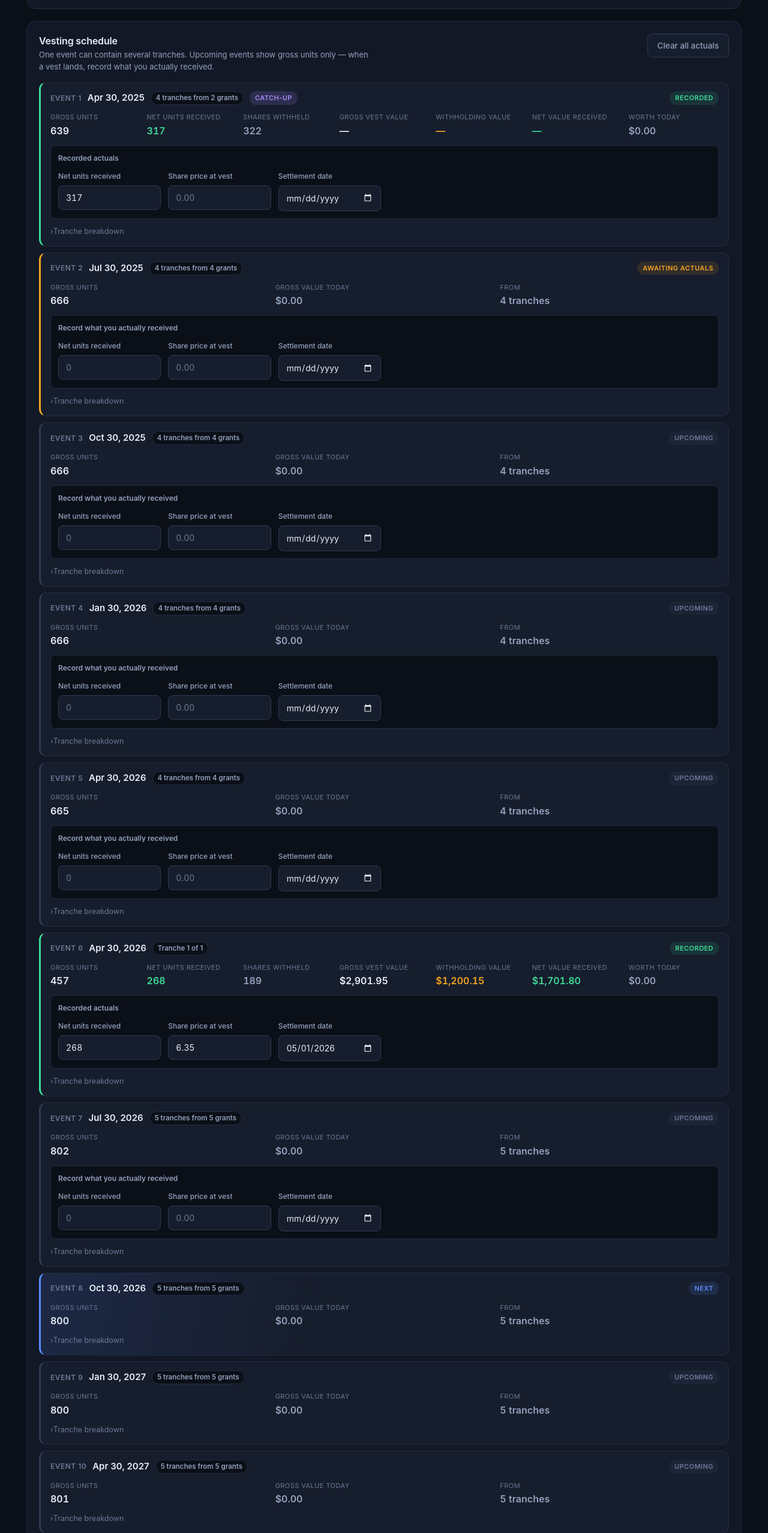
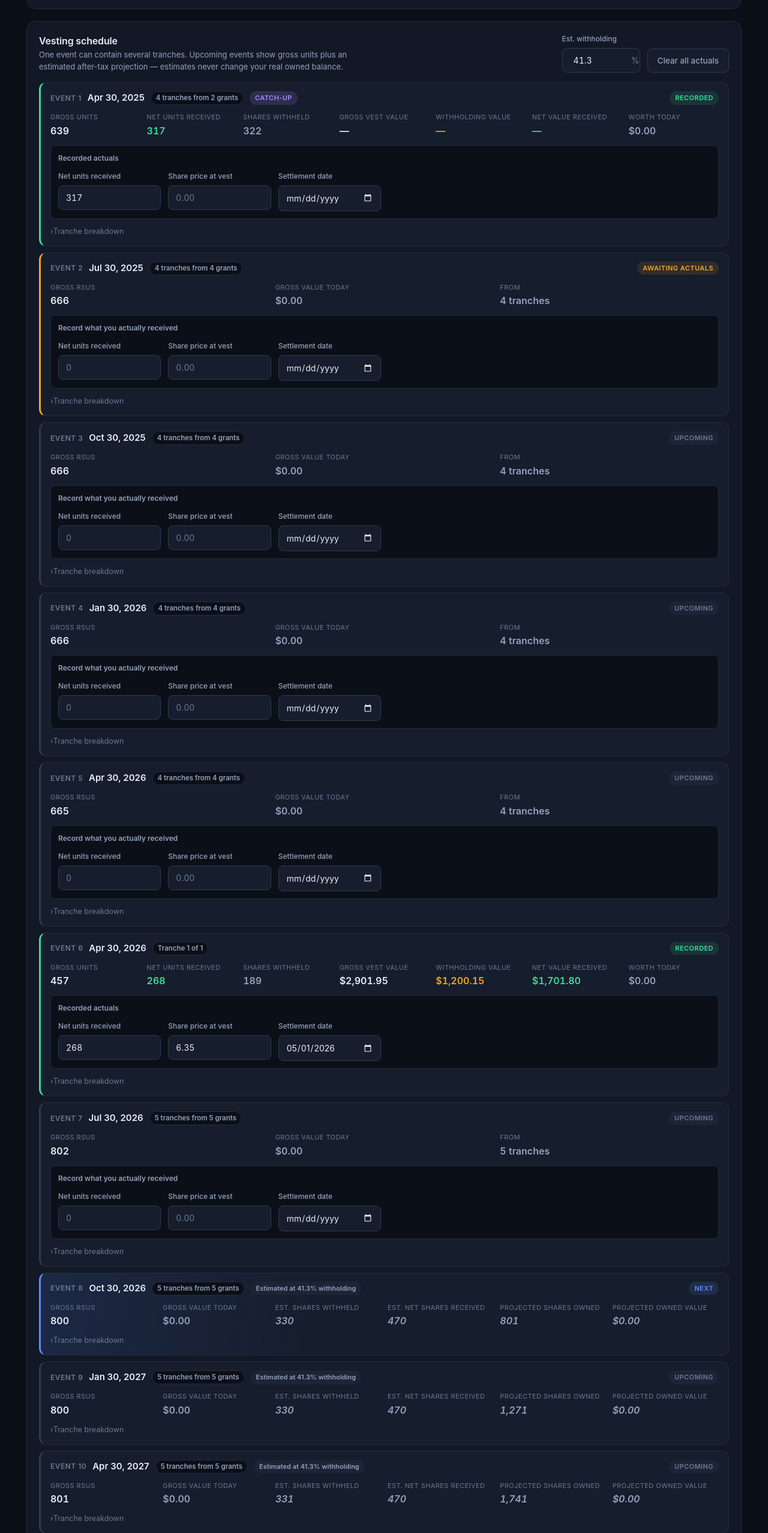
Before and after one commit to Felipe-Ma/solidigm-stock-calculator, a website with bundled scripts: page public/index.html in a window 1280 px wide. Shown: the part 1410-3966 px from the top of the page at 60% size. Built offline with nearby package versions, Linux system fonts and the light colour scheme; files whose address does not match are found by name.

Commit message:
Project after-tax outcomes for upcoming vests
Unvested events now show estimated shares withheld, estimated net shares
received, and a projected owned balance running forward from the real
current balance, alongside the existing gross value at today's price.

The withholding percentage is editable and persisted, defaulting to 41.3%.
Projections are labelled as estimates and never feed the real owned
balance, which still moves only on recorded actuals and transactions.

```diff
--- a/public/index.html
+++ b/public/index.html
@@ -91,9 +91,18 @@
           <div class="card-head">
             <div class="card-title">
               <h2>Vesting schedule</h2>
-              <p>One event can contain several tranches. Upcoming events show gross units only — when a vest lands, record what you actually received.</p>
+              <p>One event can contain several tranches. Upcoming events show gross units plus an estimated after-tax projection — estimates never change your real owned balance.</p>
             </div>
-            <button class="btn btn-ghost" type="button" id="reset-corrections">Clear all actuals</button>
+            <div class="card-actions">
+              <label class="field field-estimate">
+                <span class="field-label">Est. withholding</span>
+                <span class="input-affix">
+                  <input id="withholding-estimate" type="number" min="0" max="100" step="0.1" placeholder="41.3" />
+                  <span class="affix" aria-hidden="true">%</span>
+                </span>
+              </label>
+              <button class="btn btn-ghost" type="button" id="reset-corrections">Clear all actuals</button>
+            </div>
           </div>
           <div class="schedule-grid" id="schedule-grid"></div>
         </section>
--- a/public/src/main.js
+++ b/public/src/main.js
@@ -19,6 +19,9 @@ const TRANSACTION_TYPES = {
 const STOCK_PRICE_KEY = 'stockPrice';
 const GRANT_GROSS_OVERRIDES_KEY = 'grantGrossOverrides';
 const VEST_ACTUALS_KEY = 'vestActuals';
+const WITHHOLDING_ESTIMATE_KEY = 'withholdingEstimate';
+// Historical net retention has run near 58.7%, so roughly 41.3% of gross is withheld.
+const DEFAULT_WITHHOLDING_ESTIMATE = '41.3';
 const TRANSACTIONS_KEY = 'shareTransactions';
 const APPLIED_SEEDS_KEY = 'appliedSeeds';
 const TAXABLE_INCOME_INPUT_KEY = 'taxableIncomeInput';
@@ -72,6 +75,7 @@ let saveTimer;
 let stockPrice = 0;
 let grantGrossOverrides = {};
 let vestActuals = {};
+let withholdingEstimate = DEFAULT_WITHHOLDING_ESTIMATE;
 let shareTransactions = [];
 let appliedSeeds = [];
 let taxableIncomeEntries = [];
@@ -96,6 +100,7 @@ const futureValue = document.querySelector('#future-value');
 const stockPriceInput = document.querySelector('#stock-price');
 const nextVestCaption = document.querySelector('#next-vest-caption');
 const realizedValue = document.querySelector('#realized-value');
+const withholdingEstimateInput = document.querySelector('#withholding-estimate');
 const ledgerOwned = document.querySelector('#ledger-owned');
 const ledgerOwnedValue = document.querySelector('#ledger-owned-value');
 const ledgerUnvested = document.querySelector('#ledger-unvested');
@@ -295,6 +300,12 @@ function saveVestActuals() {
   });
 }
 
+function saveWithholdingEstimate() {
+  syncToCloud();
+  if (!database) return;
+  writeMetadata(WITHHOLDING_ESTIMATE_KEY, withholdingEstimate).catch(() => {});
+}
+
 function saveShareTransactions() {
   syncToCloud();
   if (!database) return;
@@ -857,6 +868,7 @@ function getAppStateData() {
     grants: sanitizeSavedGrants(grants),
     grantGrossOverrides,
     vestActuals,
+    withholdingEstimate,
     shareTransactions: sanitizeSavedTransactions(shareTransactions),
     appliedSeeds,
     incomeBaselines,
@@ -2041,6 +2053,18 @@ function updateTransactionPriceLabel() {
   transactionPriceInput.required = info.requiresPrice;
 }
 
+function getWithholdingEstimateRate() {
+  const percent = parseCurrencyAmount(withholdingEstimate);
+  const clamped = Math.min(Math.max(Number.isFinite(percent) ? percent : 0, 0), 100);
+  return clamped / 100;
+}
+
+function updateWithholdingEstimate(value) {
+  withholdingEstimate = String(value);
+  renderSchedule();
+  saveWithholdingEstimate();
+}
+
 function renderSchedule() {
   const schedule = getAdjustedSchedule(getSchedule());
   const today = startOfToday();
@@ -2098,6 +2122,22 @@ function renderSchedule() {
   const dueDateKey = dueRow ? dueRow.actualsKey : null;
   const nextDateKey = nextRow ? nextRow.actualsKey : null;
 
+  // Projections never touch the real owned balance; they run forward from it for unvested events only.
+  const estimateRate = getWithholdingEstimateRate();
+  const estimatePercent = Math.round(estimateRate * 1000) / 10;
+  const projections = new Map();
+  let projectedOwned = summary.owned;
+  schedule.forEach((row) => {
+    if (row.isRecorded || row.date <= today) return;
+    const estimatedNet = Math.round(row.total * (1 - estimateRate));
+    projectedOwned += estimatedNet;
+    projections.set(row.actualsKey, {
+      estimatedNet,
+      estimatedWithheld: row.total - estimatedNet,
+      projectedOwned,
+    });
+  });
+
   const list = document.createElement('div');
   list.className = 'schedule-grid';
   list.innerHTML = schedule.map((row, index) => {
@@ -2106,6 +2146,7 @@ function renderSchedule() {
     const isDue = actualsKey === dueDateKey;
     const isNext = actualsKey === nextDateKey;
     const canRecord = row.date <= today || row.isRecorded;
+    const projection = projections.get(actualsKey);
 
     const state = row.isRecorded ? 'is-recorded' : isDue ? 'is-due' : isNext ? 'is-next' : '';
     const badge = row.isRecorded
@@ -2149,17 +2190,36 @@ function renderSchedule() {
         `
       : `
           <div class="figure">
-            <span class="figure-label">Gross units</span>
+            <span class="figure-label">Gross RSUs</span>
             <strong class="figure-value">${formatShares(row.total)}</strong>
           </div>
           <div class="figure figure-muted">
             <span class="figure-label">Gross value today</span>
             <strong class="figure-value">${formatCurrency(row.total * stockPrice)}</strong>
           </div>
-          <div class="figure figure-muted">
-            <span class="figure-label">From</span>
-            <strong class="figure-value">${row.tranches.length} tranche${row.tranches.length === 1 ? '' : 's'}</strong>
-          </div>
+          ${projection ? `
+            <div class="figure figure-estimate">
+              <span class="figure-label">Est. shares withheld</span>
+              <strong class="figure-value">${formatShares(projection.estimatedWithheld)}</strong>
+            </div>
+            <div class="figure figure-estimate">
+              <span class="figure-label">Est. net shares received</span>
+              <strong class="figure-value">${formatShares(projection.estimatedNet)}</strong>
+            </div>
+            <div class="figure figure-estimate">
+              <span class="figure-label">Projected shares owned</span>
+              <strong class="figure-value">${formatShares(projection.projectedOwned)}</strong>
+            </div>
+            <div class="figure figure-estimate">
+              <span class="figure-label">Projected owned value</span>
+              <strong class="figure-value">${formatCurrency(projection.projectedOwned * stockPrice)}</strong>
+            </div>
+          ` : `
+            <div class="figure figure-muted">
+              <span class="figure-label">From</span>
+              <strong class="figure-value">${row.tranches.length} tranche${row.tranches.length === 1 ? '' : 's'}</strong>
+            </div>
+          `}
         `;
 
     const actualsBlock = canRecord
@@ -2211,6 +2271,7 @@ function renderSchedule() {
             <time datetime="${dateKey}">${formatDate(row.date)}</time>
             <span class="tranche-chip">${describeEventTranches(row)}</span>
             ${row.tranches.some((tranche) => tranche.isCaughtUp) ? '<span class="badge badge-catchup">Catch-up</span>' : ''}
+            ${projection ? `<span class="badge badge-estimate">Estimated at ${estimatePercent}% withholding</span>` : ''}
           </div>
           ${badge}
         </div>
@@ -2502,6 +2563,7 @@ async function initializeApp() {
   const savedStockPrice = cloudState ? cloudState.stockPrice : await readMetadata(STOCK_PRICE_KEY);
   const savedGrantGrossOverrides = cloudState ? cloudState.grantGrossOverrides : await readMetadata(GRANT_GROSS_OVERRIDES_KEY);
   const savedVestActuals = cloudState ? cloudState.vestActuals : await readMetadata(VEST_ACTUALS_KEY);
+  const savedWithholdingEstimate = cloudState ? cloudState.withholdingEstimate : await readMetadata(WITHHOLDING_ESTIMATE_KEY);
   const savedTransactions = cloudState ? cloudState.shareTransactions : await readMetadata(TRANSACTIONS_KEY);
   const savedSeeds = cloudState ? cloudState.appliedSeeds : await readMetadata(APPLIED_SEEDS_KEY);
   const legacyNetOverrides = cloudState ? cloudState.netUnitOverrides : await readMetadata('netUnitOverrides');
@@ -2572,6 +2634,10 @@ async function initializeApp() {
   retirementBaselineJ2Input.value = retirementBaselines.J2 || '';
   retirementContributionEntries = [...codeRetirementEntries, ...browserOnlyRetirementEntries];
   stockPriceInput.value = stockPrice || '';
+  withholdingEstimate = savedWithholdingEstimate === undefined || savedWithholdingEstimate === null || savedWithholdingEstimate === ''
+    ? DEFAULT_WITHHOLDING_ESTIMATE
+    : String(savedWithholdingEstimate);
+  withholdingEstimateInput.value = withholdingEstimate;
 
   const repoGrants = sanitizeSavedGrants(codeAppStateData?.grants || []);
   const browserGrants = sanitizeSavedGrants(cloudState ? cloudState.grants || [] : await readGrants());
@@ -2643,6 +2709,7 @@ copyAppStateJsonButton.addEventListener('click', () => {
 downloadAppStateJsonButton.addEventListener('click', downloadAppStateJson);
 resetCorrectionsButton.addEventListener('click', resetManualCorrections);
 stockPriceInput.addEventListener('input', (event) => updateStockPrice(event.target.value));
+withholdingEstimateInput.addEventListener('input', (event) => updateWithholdingEstimate(event.target.value));
 taxableIncomeInputField.addEventListener('input', (event) => updateTaxableIncomeDraft(event.target.value));
 retirementInputField.addEventListener('input', (event) => updateRetirementDraft(event.target.value));
 incomeEntryForm.addEventListener('submit', addTaxableIncomeEntry);
--- a/public/src/styles.css
+++ b/public/src/styles.css
@@ -666,6 +666,29 @@ select {
   color: #a78bfa;
 }
 
+.badge-estimate {
+  background: var(--surface-hover);
+  color: var(--text-muted);
+  text-transform: none;
+  letter-spacing: 0;
+}
+
+.figure-estimate .figure-value {
+  color: var(--text-muted);
+  font-style: italic;
+}
+
+.card-actions {
+  display: flex;
+  align-items: flex-end;
+  gap: 12px;
+  flex-wrap: wrap;
+}
+
+.field-estimate {
+  width: 130px;
+}
+
 .tranche-chip {
   font-size: 11.5px;
   font-weight: 600;
```
Also changed, not shown: README.md.
